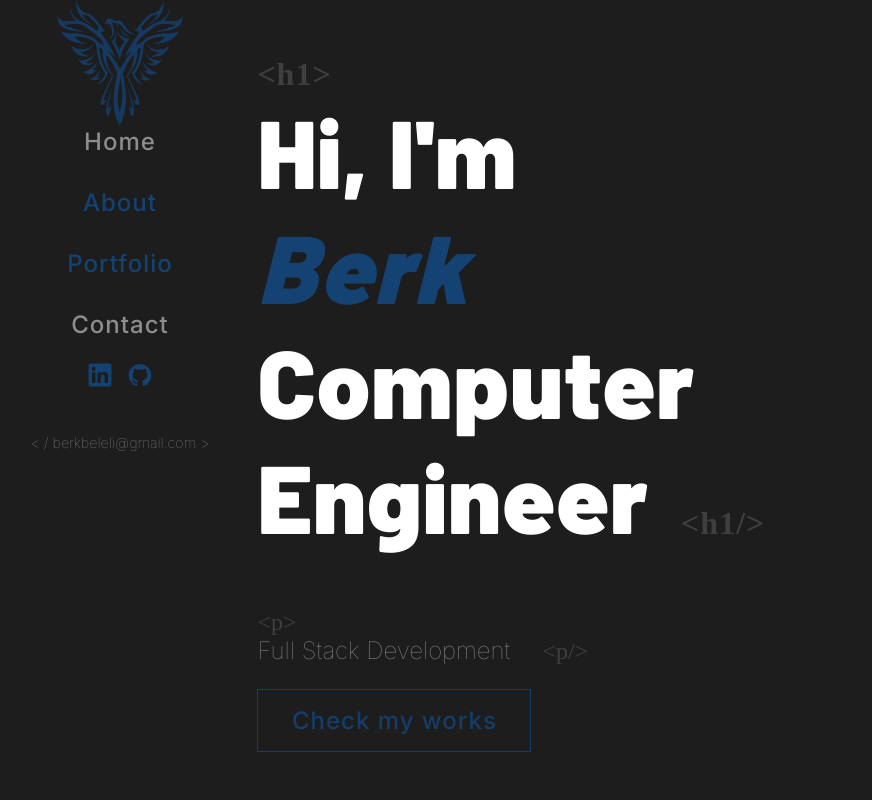
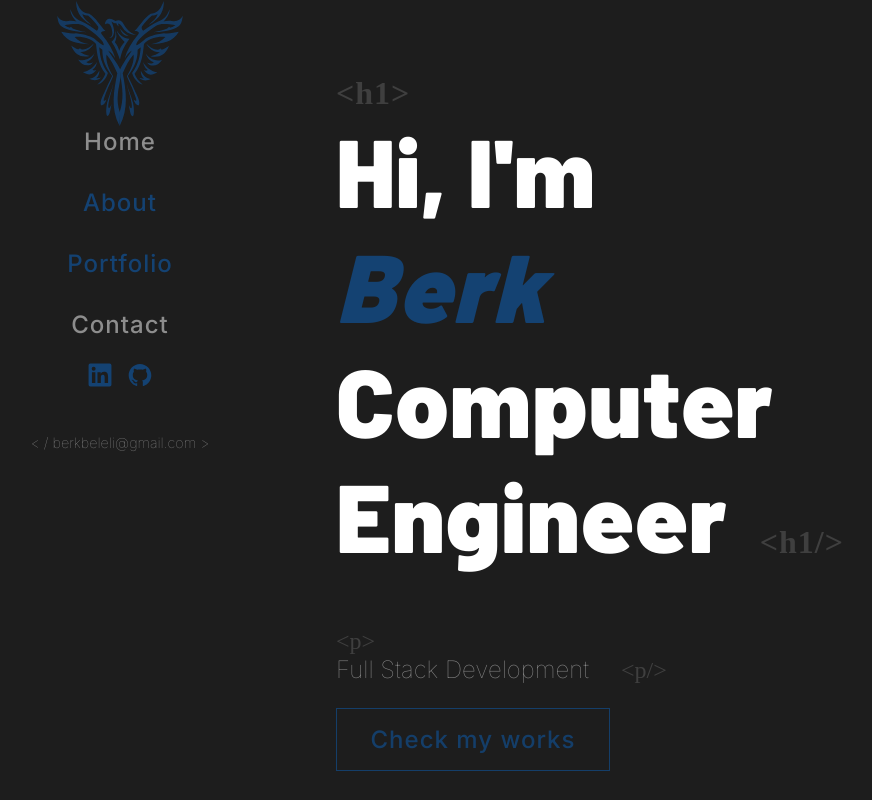
Before and after one commit to berkbeleli/personal-portfolio, a React (Create React App) app: page / in a window 1280 px wide. Shown: the top 800 px of the page, without its empty margins (8-880 px from the left). Built offline with nearby package versions, Linux system fonts and the light colour scheme; a web font is replaced by a local one.

Commit message:
Fixed main page width problem

```diff
--- a/src/App.js
+++ b/src/App.js
@@ -3,11 +3,11 @@ import { BrowserRouter as Router, Routes, Route } from "react-router-dom";
 import { Home, Contact } from "./routes/index.js";
 import { Navigation } from './components/index';
 import "./core-ui/Styles.sass";
+import './routes/contact/Contact.sass'
 import './core-ui/Hover.sass';
 import './routes/home/Home.sass';
 import './components/footer/Footer.sass'
 import './components/navigation/Navigation.sass'
-import './routes/contact/Contact.sass'
 
 function App() {
   return (
--- a/src/routes/home/Home.js
+++ b/src/routes/home/Home.js
@@ -9,7 +9,7 @@ const HomePage = () => {
 	document.title = "Berk Beleli | Personal Portfolio";
 
 	return (
-		<document>
+		<document className="main-page">
 			<HeadPreview />
 			<PortfolioPreview />
 			<ContactPreview />
```
